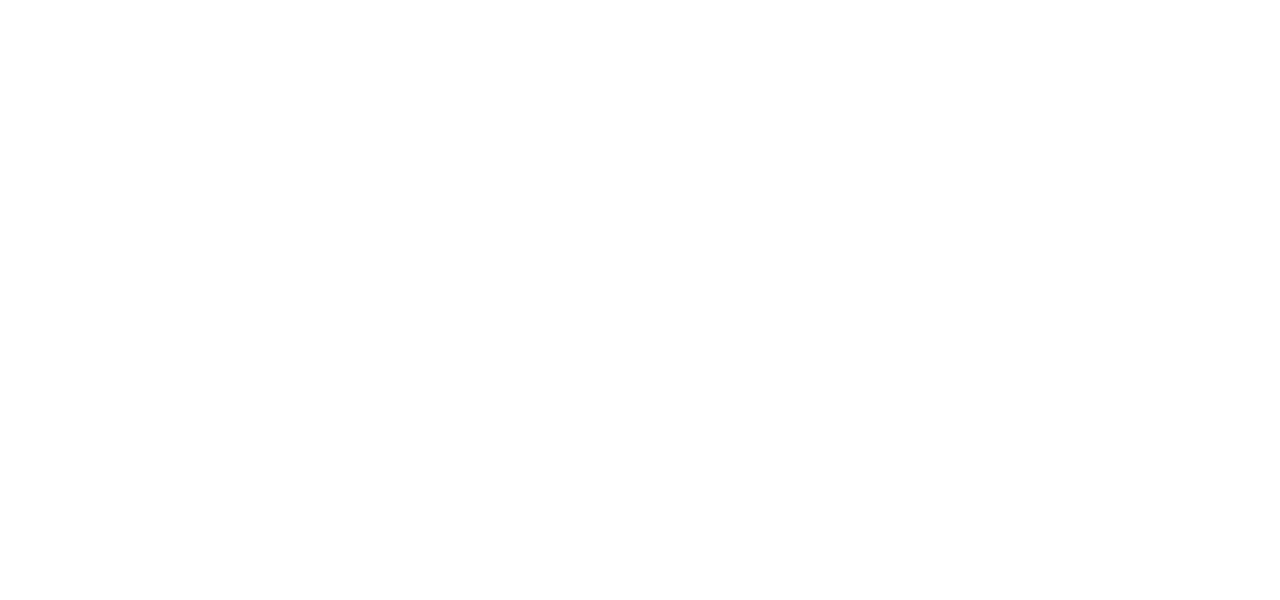
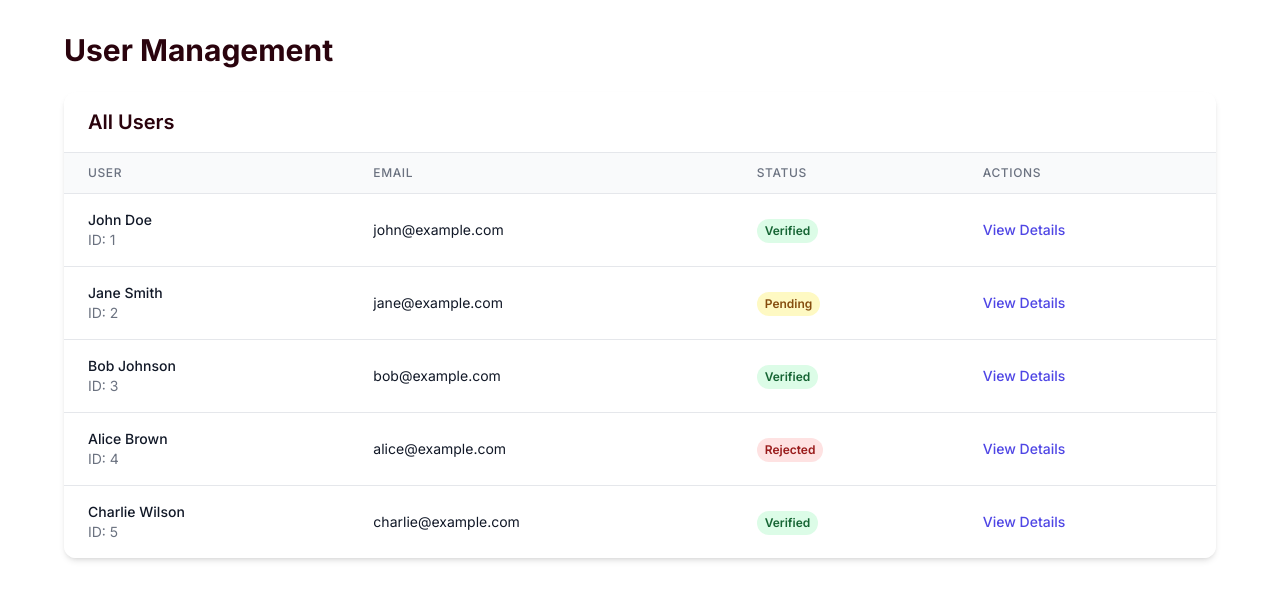
Before and after one commit to CakeInTech/FaydaPass, a Next.js app: page /admin/users in a window 1280 px wide. Shown: the top 600 px of the page. Built offline with nearby package versions, Linux system fonts and the light colour scheme.

Commit message:
Fix deployment issue

```diff
--- a/app/admin/users/[id]/page.tsx
+++ b/app/admin/users/[id]/page.tsx
@@ -0,0 +1,39 @@
+import React from "react";
+
+// Required for static export with dynamic routes
+export async function generateStaticParams() {
+  // Generate static params for common user IDs
+  // In a real app, you might fetch this from your database
+  const userIds = ["1", "2", "3", "4", "5"];
+
+  return userIds.map((id) => ({
+    id: id,
+  }));
+}
+
+interface PageProps {
+  params: {
+    id: string;
+  };
+}
+
+const UserDetailPage = ({ params }: PageProps) => {
+  const { id } = params;
+
+  return (
+    <div className="min-h-screen p-8">
+      <div className="max-w-4xl mx-auto">
+        <h1 className="text-3xl font-bold mb-6">User Details</h1>
+        <div className="bg-white rounded-lg shadow-md p-6">
+          <h2 className="text-xl font-semibold mb-4">User ID: {id}</h2>
+          <p className="text-gray-600">
+            This is a placeholder page for user details. In a real application,
+            this would display user information fetched based on the user ID.
+          </p>
+        </div>
+      </div>
+    </div>
+  );
+};
+
+export default UserDetailPage;
--- a/app/admin/users/page.tsx
+++ b/app/admin/users/page.tsx
@@ -1,7 +1,111 @@
 import React from "react";
+import Link from "next/link";
 
-const page = () => {
-  return <div></div>;
+const UsersPage = () => {
+  // Dummy user data for demonstration
+  const users = [
+    {
+      id: "1",
+      name: "John Doe",
+      email: "john@example.com",
+      status: "Verified",
+    },
+    {
+      id: "2",
+      name: "Jane Smith",
+      email: "jane@example.com",
+      status: "Pending",
+    },
+    {
+      id: "3",
+      name: "Bob Johnson",
+      email: "bob@example.com",
+      status: "Verified",
+    },
+    {
+      id: "4",
+      name: "Alice Brown",
+      email: "alice@example.com",
+      status: "Rejected",
+    },
+    {
+      id: "5",
+      name: "Charlie Wilson",
+      email: "charlie@example.com",
+      status: "Verified",
+    },
+  ];
+
+  return (
+    <div className="min-h-screen p-8">
+      <div className="max-w-6xl mx-auto">
+        <h1 className="text-3xl font-bold mb-6">User Management</h1>
+
+        <div className="bg-white rounded-lg shadow-md overflow-hidden">
+          <div className="px-6 py-4 border-b border-gray-200">
+            <h2 className="text-xl font-semibold">All Users</h2>
+          </div>
+
+          <div className="overflow-x-auto">
+            <table className="min-w-full divide-y divide-gray-200">
+              <thead className="bg-gray-50">
+                <tr>
+                  <th className="px-6 py-3 text-left text-xs font-medium text-gray-500 uppercase tracking-wider">
+                    User
+                  </th>
+                  <th className="px-6 py-3 text-left text-xs font-medium text-gray-500 uppercase tracking-wider">
+                    Email
+                  </th>
+                  <th className="px-6 py-3 text-left text-xs font-medium text-gray-500 uppercase tracking-wider">
+                    Status
+                  </th>
+                  <th className="px-6 py-3 text-left text-xs font-medium text-gray-500 uppercase tracking-wider">
+                    Actions
+                  </th>
+                </tr>
+              </thead>
+              <tbody className="bg-white divide-y divide-gray-200">
+                {users.map((user) => (
+                  <tr key={user.id} className="hover:bg-gray-50">
+                    <td className="px-6 py-4 whitespace-nowrap">
+                      <div className="text-sm font-medium text-gray-900">
+                        {user.name}
+                      </div>
+                      <div className="text-sm text-gray-500">ID: {user.id}</div>
+                    </td>
+                    <td className="px-6 py-4 whitespace-nowrap text-sm text-gray-900">
+                      {user.email}
+                    </td>
+                    <td className="px-6 py-4 whitespace-nowrap">
+                      <span
+                        className={`inline-flex px-2 py-1 text-xs font-semibold rounded-full ${
+                          user.status === "Verified"
+                            ? "bg-green-100 text-green-800"
+                            : user.status === "Pending"
+                            ? "bg-yellow-100 text-yellow-800"
+                            : "bg-red-100 text-red-800"
+                        }`}
+                      >
+                        {user.status}
+                      </span>
+                    </td>
+                    <td className="px-6 py-4 whitespace-nowrap text-sm font-medium">
+                      <Link
+                        href={`/admin/users/${user.id}`}
+                        className="text-indigo-600 hover:text-indigo-900"
+                      >
+                        View Details
+                      </Link>
+                    </td>
+                  </tr>
+                ))}
+              </tbody>
+            </table>
+          </div>
+        </div>
+      </div>
+    </div>
+  );
 };
 
-export default page;
+export default UsersPage;
--- a/app/api/token/route.ts
+++ b/app/api/token/route.ts
@@ -0,0 +1,38 @@
+import { NextRequest, NextResponse } from "next/server";
+
+export async function POST(request: NextRequest) {
+  try {
+    const body = await request.json();
+    const { code, code_verifier, client_id, redirect_uri } = body;
+
+    // Dummy validation - in production, this would validate with the OAuth provider
+    if (!code || !code_verifier || !client_id || !redirect_uri) {
+      return NextResponse.json(
+        { error: "Missing required parameters" },
+        { status: 400 }
+      );
+    }
+
+    // Dummy response - in production, this would exchange the code for tokens
+    const dummyResponse = {
+      access_token:
+        "dummy_access_token_" + Math.random().toString(36).substring(7),
+      token_type: "Bearer",
+      expires_in: 3600,
+      id_token: "dummy_id_token_" + Math.random().toString(36).substring(7),
+      scope: "openid profile email",
+    };
+
+    return NextResponse.json(dummyResponse);
+  } catch (error) {
+    console.error("Token exchange error:", error);
+    return NextResponse.json(
+      { error: "Internal server error" },
+      { status: 500 }
+    );
+  }
+}
+
+export async function GET() {
+  return NextResponse.json({ error: "Method not allowed" }, { status: 405 });
+}
--- a/app/api/userinfo/route.ts
+++ b/app/api/userinfo/route.ts
@@ -0,0 +1,58 @@
+import { NextRequest, NextResponse } from "next/server";
+
+export async function GET(request: NextRequest) {
+  try {
+    // Get the authorization header
+    const authHeader = request.headers.get("authorization");
+
+    if (!authHeader || !authHeader.startsWith("Bearer ")) {
+      return NextResponse.json(
+        { error: "Missing or invalid authorization header" },
+        { status: 401 }
+      );
+    }
+
+    const token = authHeader.substring(7); // Remove "Bearer " prefix
+
+    // Dummy validation - in production, this would validate the access token
+    if (!token || token === "invalid_token") {
+      return NextResponse.json(
+        { error: "Invalid access token" },
+        { status: 401 }
+      );
+    }
+
+    // Dummy user info response - in production, this would fetch real user data
+    const dummyUserInfo = {
+      sub: "dummy_user_" + Math.random().toString(36).substring(7),
+      name: "John Doe",
+      given_name: "John",
+      family_name: "Doe",
+      email: "john.doe@example.com",
+      email_verified: true,
+      phone_number: "+251911234567",
+      phone_number_verified: true,
+      picture: "https://via.placeholder.com/150x150?text=JD",
+      gender: "male",
+      birthdate: "1990-01-01",
+      address: {
+        formatted: "Addis Ababa, Ethiopia",
+        locality: "Addis Ababa",
+        country: "Ethiopia",
+      },
+      updated_at: Math.floor(Date.now() / 1000),
+    };
+
+    return NextResponse.json(dummyUserInfo);
+  } catch (error) {
+    console.error("Userinfo error:", error);
+    return NextResponse.json(
+      { error: "Internal server error" },
+      { status: 500 }
+    );
+  }
+}
+
+export async function POST() {
+  return NextResponse.json({ error: "Method not allowed" }, { status: 405 });
+}
--- a/app/callback/page.tsx
+++ b/app/callback/page.tsx
@@ -0,0 +1,7 @@
+import React from "react";
+
+const page = () => {
+  return <div></div>;
+};
+
+export default page;
--- a/app/dashboard/page.tsx
+++ b/app/dashboard/page.tsx
@@ -0,0 +1,7 @@
+import React from "react";
+
+const page = () => {
+  return <div></div>;
+};
+
+export default page;
--- a/app/docs/page.tsx
+++ b/app/docs/page.tsx
@@ -0,0 +1,7 @@
+import React from "react";
+
+const page = () => {
+  return <div></div>;
+};
+
+export default page;
--- a/app/onboarding/page.tsx
+++ b/app/onboarding/page.tsx
@@ -0,0 +1,7 @@
+import React from "react";
+
+const page = () => {
+  return <div></div>;
+};
+
+export default page;
--- a/app/verified/page.tsx
+++ b/app/verified/page.tsx
@@ -0,0 +1,7 @@
+import React from "react";
+
+const page = () => {
+  return <div></div>;
+};
+
+export default page;
```
